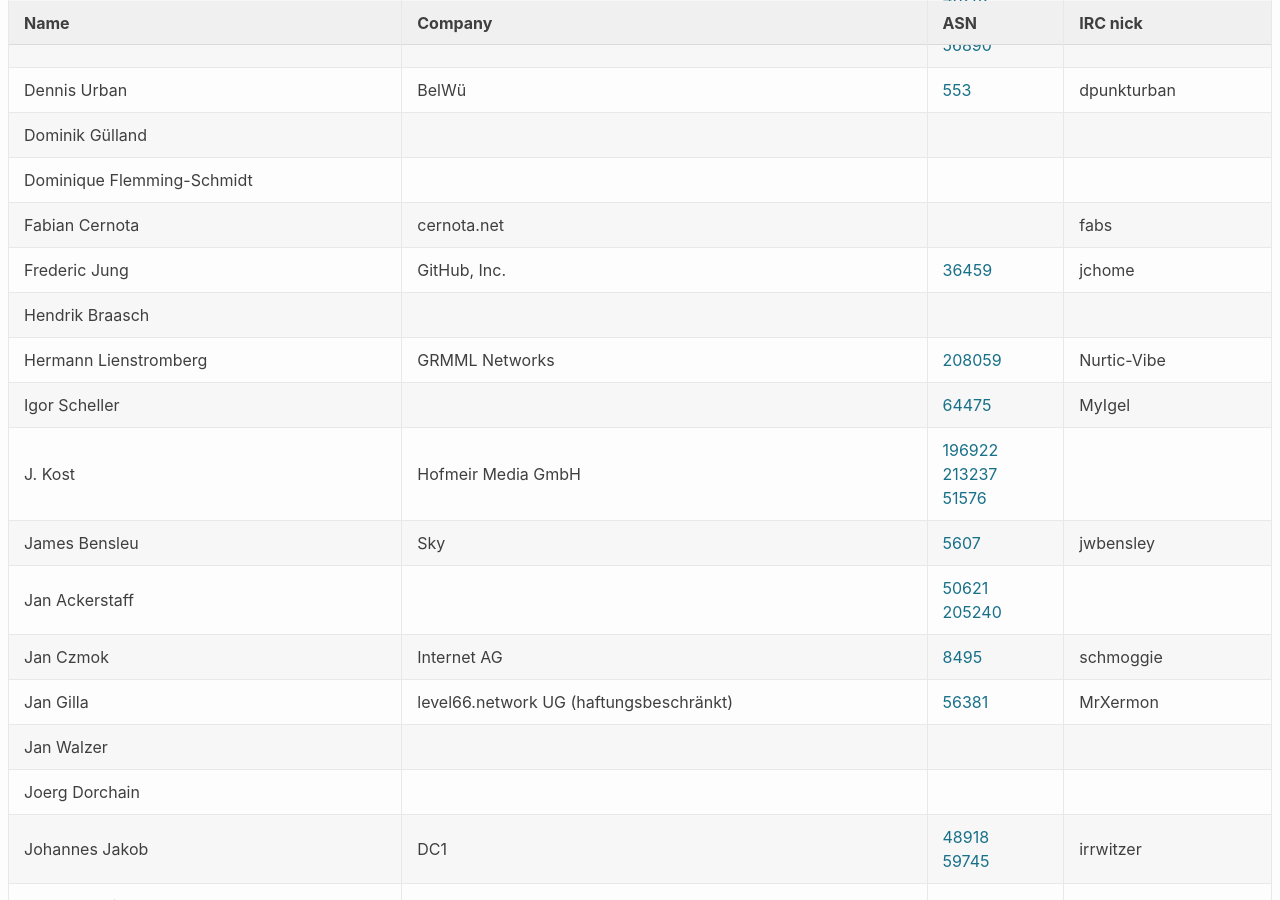
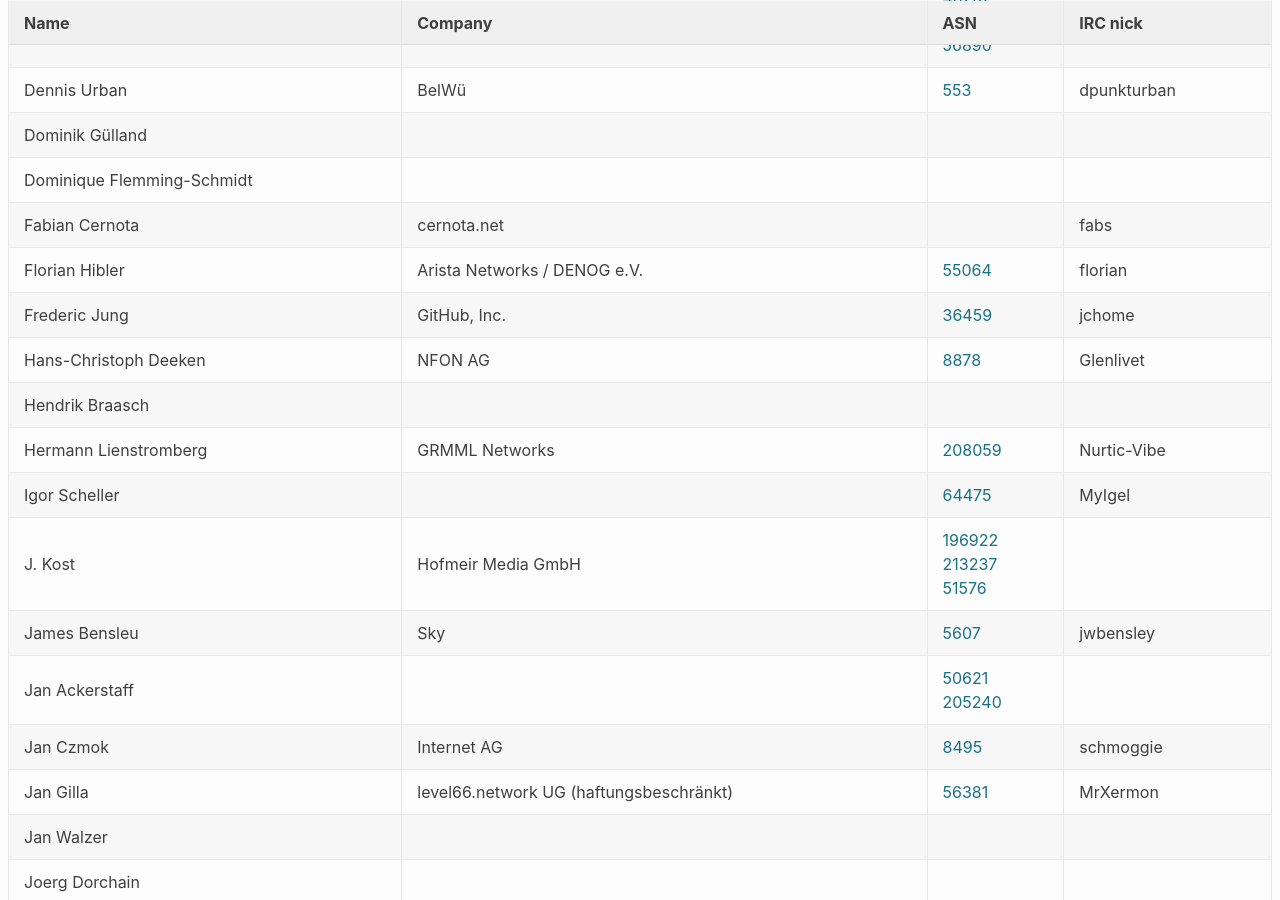
Before and after one commit to denog/pretix-attendeelist, a Jekyll site: the page built from denog2020.markdown, in a window 1280 px wide and 900 px high, scrolled down 508 px. Built offline with Jekyll 4.4.1, drawn with Linux system fonts in a browser that asks for light colours.

Commit message:
Latest data: Fri Jan 22 14:15:15 UTC 2021

```diff
--- a/_data/attendees_meetup2021-01.json
+++ b/_data/attendees_meetup2021-01.json
@@ -84,10 +84,22 @@
     "asn": null
   },
   {
+    "name": "Florian Hibler",
+    "company": "Arista Networks / DENOG e.V.",
+    "irc": "florian",
+    "asn": "55064"
+  },
+  {
     "name": "Frederic Jung",
     "company": "GitHub, Inc.",
     "irc": "jchome",
     "asn": "36459"
+  },
+  {
+    "name": "Hans-Christoph Deeken",
+    "company": "NFON AG",
+    "irc": "Glenlivet",
+    "asn": "8878"
   },
   {
     "name": "Hendrik Braasch",
```
